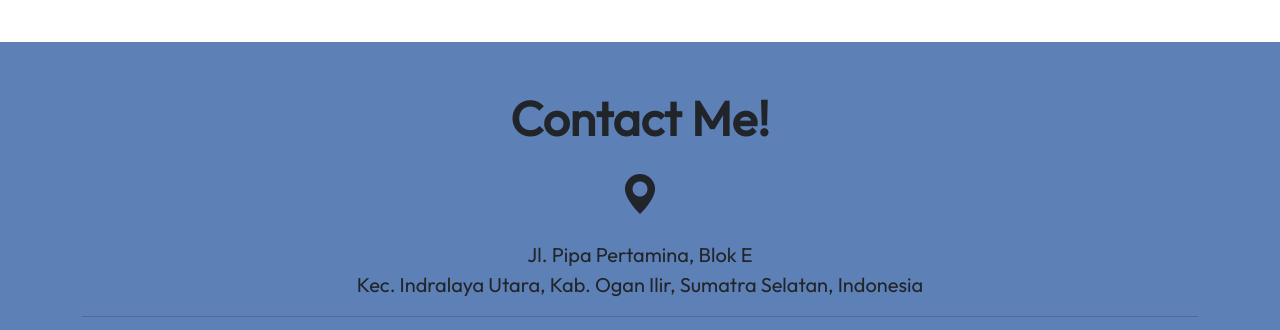
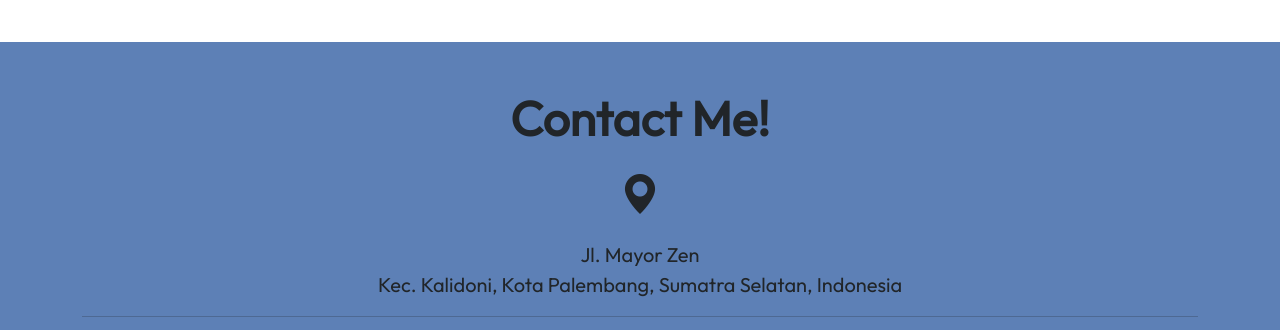
Before and after one commit to preposterous-cat/arizlir.github.io, a plain HTML site: page index.html in a window 1280 px wide. Shown: the part 2668-2998 px from the top of the page. Drawn offline with nearby package versions, Linux system fonts and the light colour scheme; a script that the page names is missing.

Commit message:
pembaruan alamat

```diff
--- a/index.html
+++ b/index.html
@@ -278,10 +278,10 @@
           <div class="fs-1 my-3"><i class="bi bi-geo-alt-fill"></i></div>
           <address class="fs-5">
             <div>
-              Jl. Pipa Pertamina, Blok E
+              Jl. Mayor Zen
             </div>
             <div>
-              Kec. Indralaya Utara, Kab. Ogan Ilir, Sumatra Selatan, Indonesia
+              Kec. Kalidoni, Kota Palembang, Sumatra Selatan, Indonesia
             </div>
           </address>
           <hr>
```
